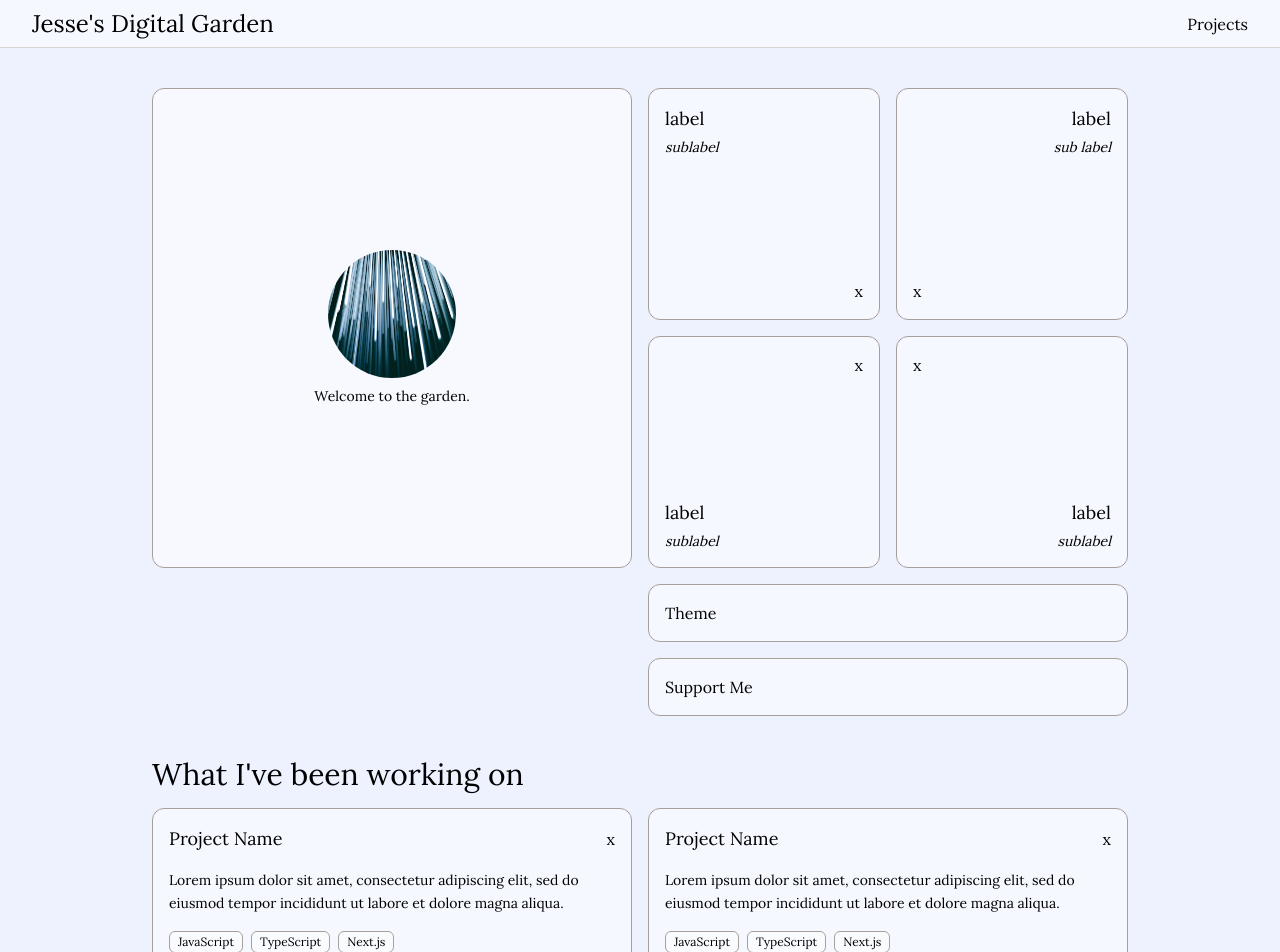
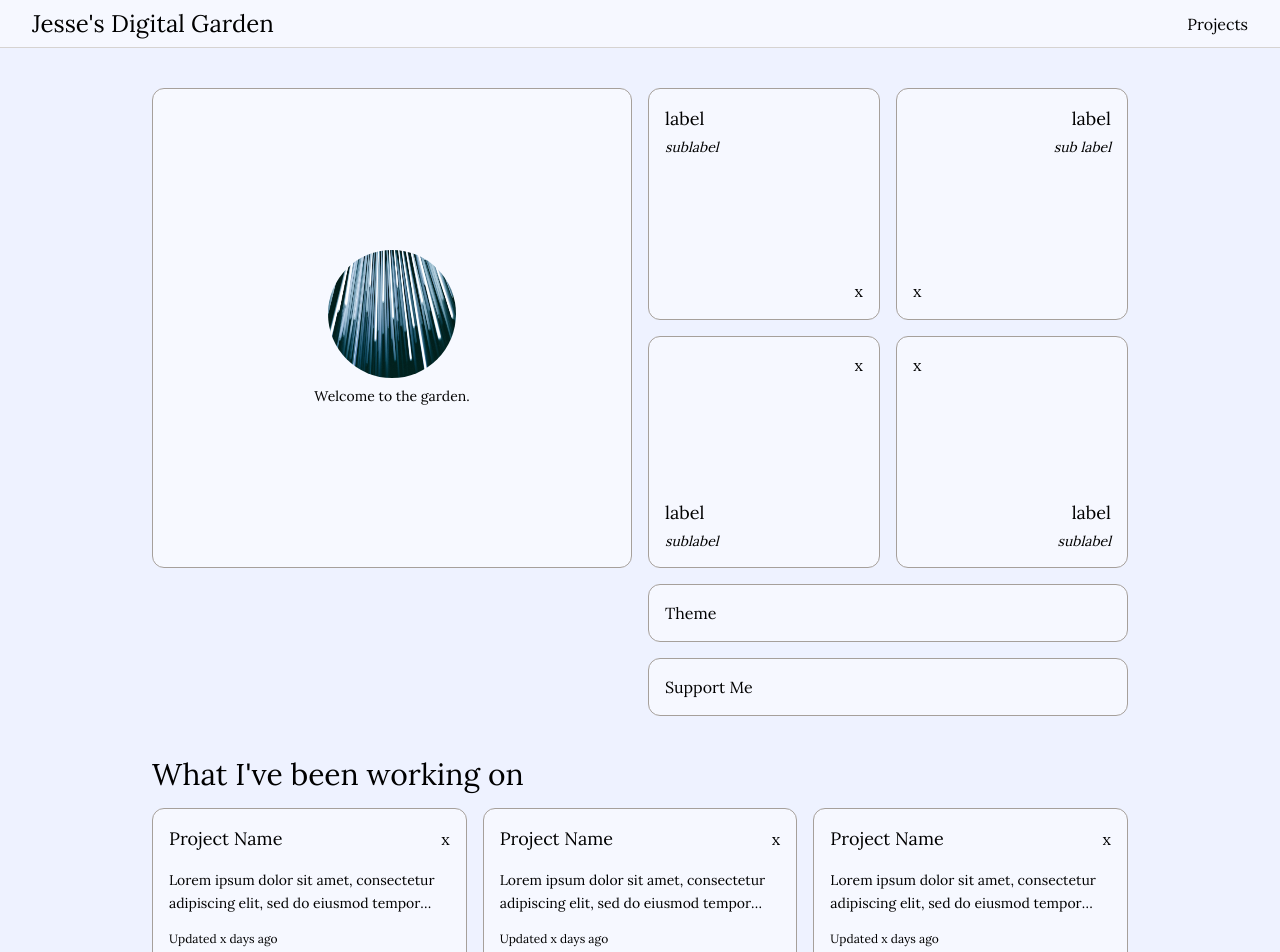
Before and after one commit to steezplusplus/digital-garden, a Next.js app: page /new in a window 1280 px wide. Shown: the top 952 px of the page. Built offline with nearby package versions, Linux system fonts and the light colour scheme.

Commit message:
feat: simplify project section

```diff
--- a/src/app/new/_components/project-section.tsx
+++ b/src/app/new/_components/project-section.tsx
@@ -1,5 +1,3 @@
-import clsx from "clsx";
-
 import Grid from "./grid";
 
 export default function ProjectSection() {
@@ -8,7 +6,9 @@ export default function ProjectSection() {
         <h2 className="mb-4 text-3xl">
           What I've been working on
         </h2>
-        <Grid className="grid-cols-1 md:grid-cols-2">
+        <Grid className="grid-cols-1 sm:grid-cols-2 md:grid-cols-3">
+          <ProjectCard />
+          <ProjectCard />
           <ProjectCard />
           <ProjectCard />
           <ProjectCard />
@@ -25,13 +25,10 @@ function ProjectCard() {
         <h3 className="text-lg">Project Name</h3>
         <span className="ml-auto">x</span>
       </div>
-      <h4 className="text-sm leading-relaxed text-">Lorem ipsum dolor sit amet, consectetur adipiscing elit, sed do eiusmod tempor incididunt ut labore et dolore magna aliqua.</h4>
 
-      <div className="flex flex-wrap gap-2">
-        <TopicsBadge label="JavaScript" />
-        <TopicsBadge label="TypeScript" />
-        <TopicsBadge label="Next.js" />
-      </div>
+      <h4 className="text-sm leading-relaxed line-clamp-2">Lorem ipsum dolor sit amet, consectetur adipiscing elit, sed do eiusmod tempor incididunt ut labore et dolore magna aliqua.</h4>
+
+      <p className="text-xs">Updated x days ago</p>
 
       <hr />
 
@@ -39,24 +36,7 @@ function ProjectCard() {
         <span># Stargazers</span>
         <span># Forks</span>
         <span># Watchers</span>
-        <span className="ml-auto">X days ago</span>
       </div>
-
     </Grid.Item>
   );
 }
-
-
-function TopicsBadge({ className, label }: { className?: string; label: string }) {
-  return (
-    <span
-      className={clsx(
-        "inline-flex items-center justify-center px-2 py-0.5 text-xs font-light w-fit whitespace-nowrap shrink-0",
-        "rounded-md border border-stone-400 bg-white/50 p-4 dark:bg-indigo-100/5",
-        className,
-      )}
-    >
-      {label}
-    </span>
-  )
-}
```
